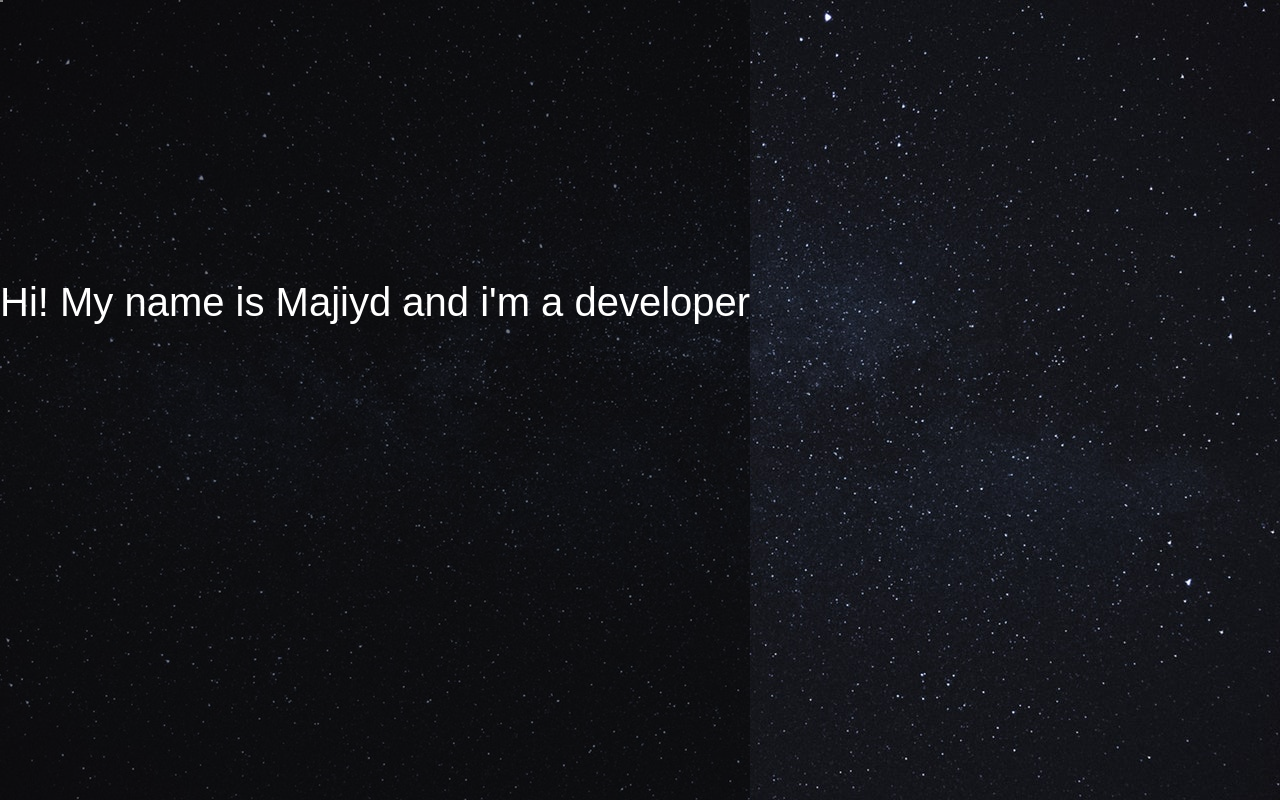
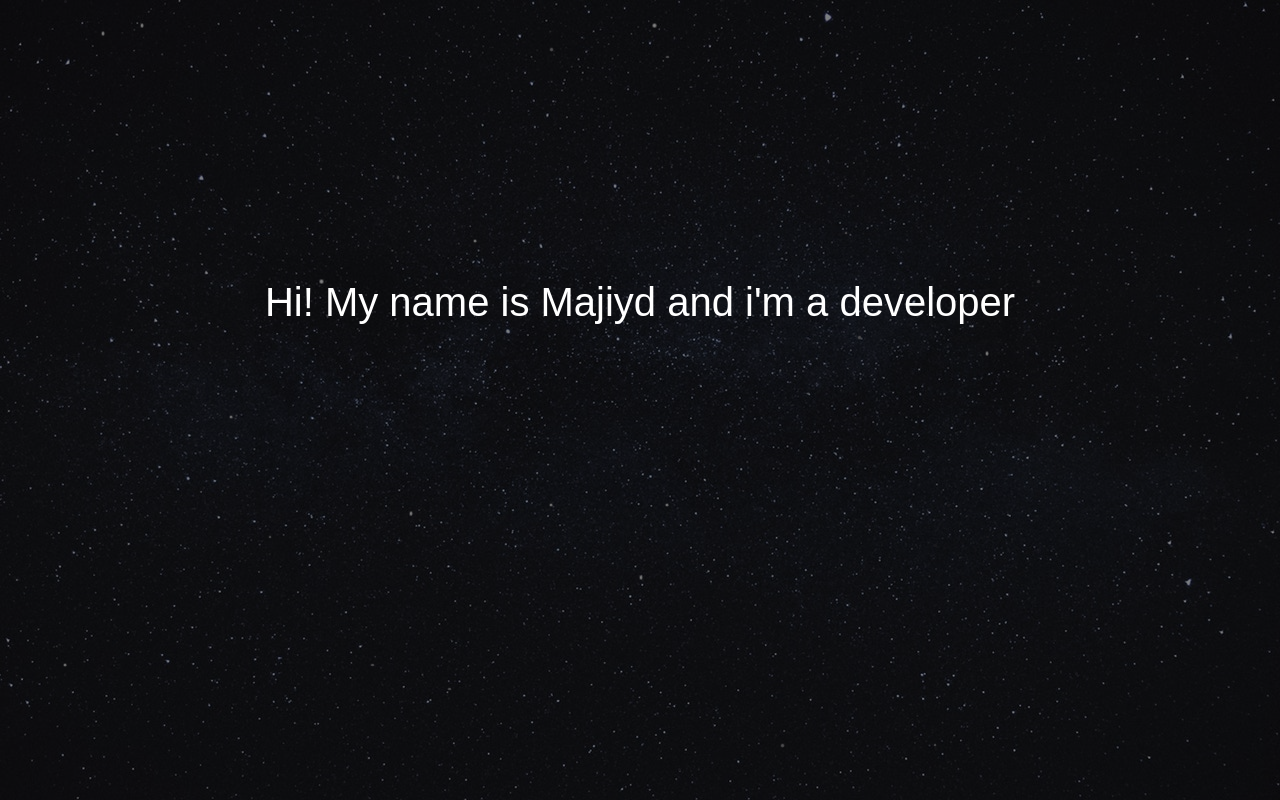
Before and after one commit to majiyd/majiyd.github.io, a React (Create React App) app: page / in a window 1280 px wide. Built offline with nearby package versions, Linux system fonts and the light colour scheme; a web font is replaced by a local one.

Commit message:
Add star twinkle effect

```diff
--- a/src/assets/css/styles.css
+++ b/src/assets/css/styles.css
@@ -16,9 +16,34 @@ body{
 }
 .overlay{
   height: 100%;
+  width: 100%;
   background-color: rgba(7, 7, 7, 0.51);
   position: absolute;
   top: 0;
   left: 0;
+  z-index: 2;
 
 }
+
+.star{
+  animation: twinkle ease-in infinite;
+  transform: scale(1,1);
+  background-color: #2c2a33
+}
+
+@keyframes twinkle{
+  0%{
+    transform: scale(1,1);
+    background-color: #2c2a33;
+    animation-timing-function: ease-in;
+  }
+  50%{
+    transform: scale(1.3,1.3);
+    background-color: #fff;
+    animation-timing-function: ease-out
+  }
+  100%{
+    transform: scale(1,1);
+    background-color: #2c2a33;
+  }
+}
--- a/src/components/star.js
+++ b/src/components/star.js
@@ -2,11 +2,15 @@ import React from 'react';
 
 export function Star(props){
   return (
-    <div style={{
+    <div className='star' style={{
       width: `${Math.floor(Math.random() * (4 - 2)) + 2}px`,
       height: `${Math.floor(Math.random() * (4 - 2)) + 2}px`,
-      backgroundColor: 'white',
       position: 'absolute',
+      top: `${Math.floor(Math.random() * (100 - 0)) + 0}%`,
+      left: `${Math.floor(Math.random() * (100 - 0)) + 0}%`,
+      borderRadius: `50%`,
+      animationDuration: `${Math.floor(Math.random() * (5 - 2)) + 2}s`,
+      animationDelay: `${Math.floor(Math.random() * (10 - 1)) + 1}s`,
     }}>
 
     </div>
--- a/src/pages/FrontPage.js
+++ b/src/pages/FrontPage.js
@@ -4,9 +4,10 @@ import {Star} from '../components/star';
 class FrontPage extends React.Component {
 
   render() {
+    let stars = Array.apply(null, {length: 100}).map(Number.call, Number)
     return (
       <div className="frontPage">
-        <Star />
+        {stars.map(star => (<Star key={star}/>))}
         <div className='overlay'>
           <h1
             style={{
```
